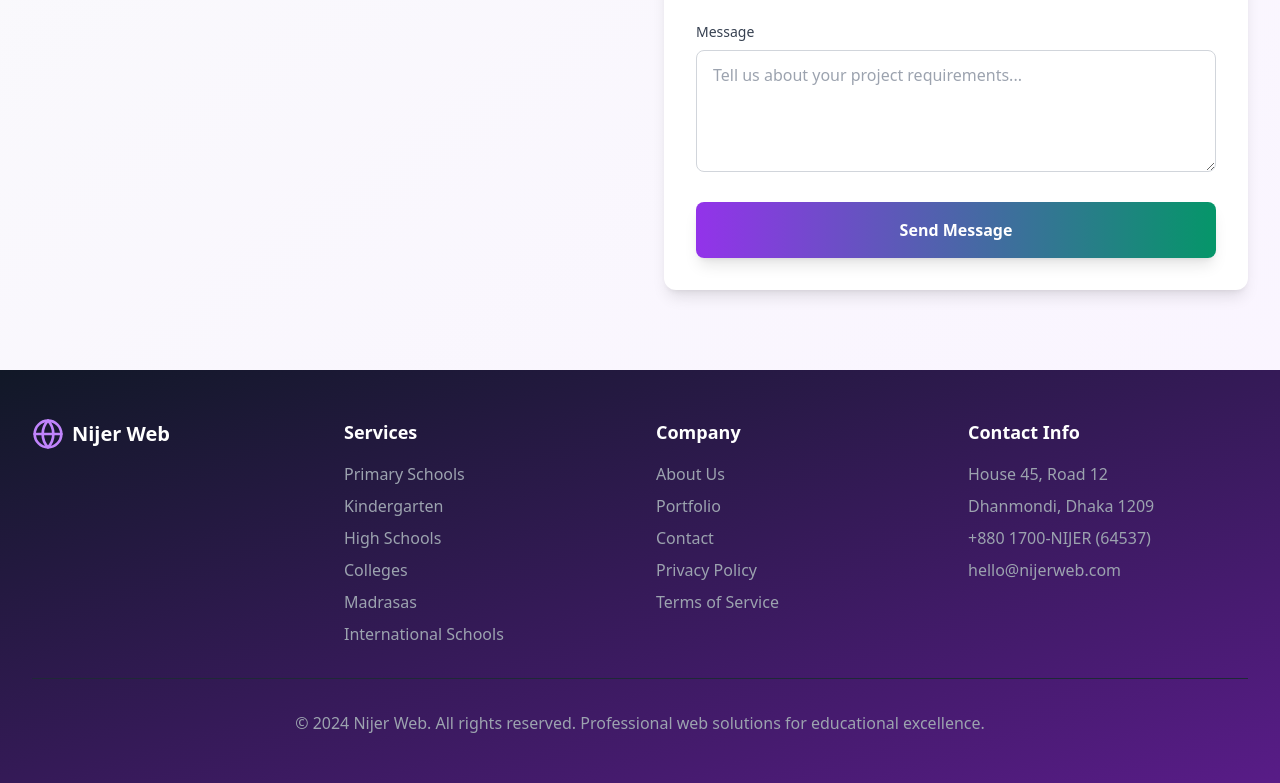
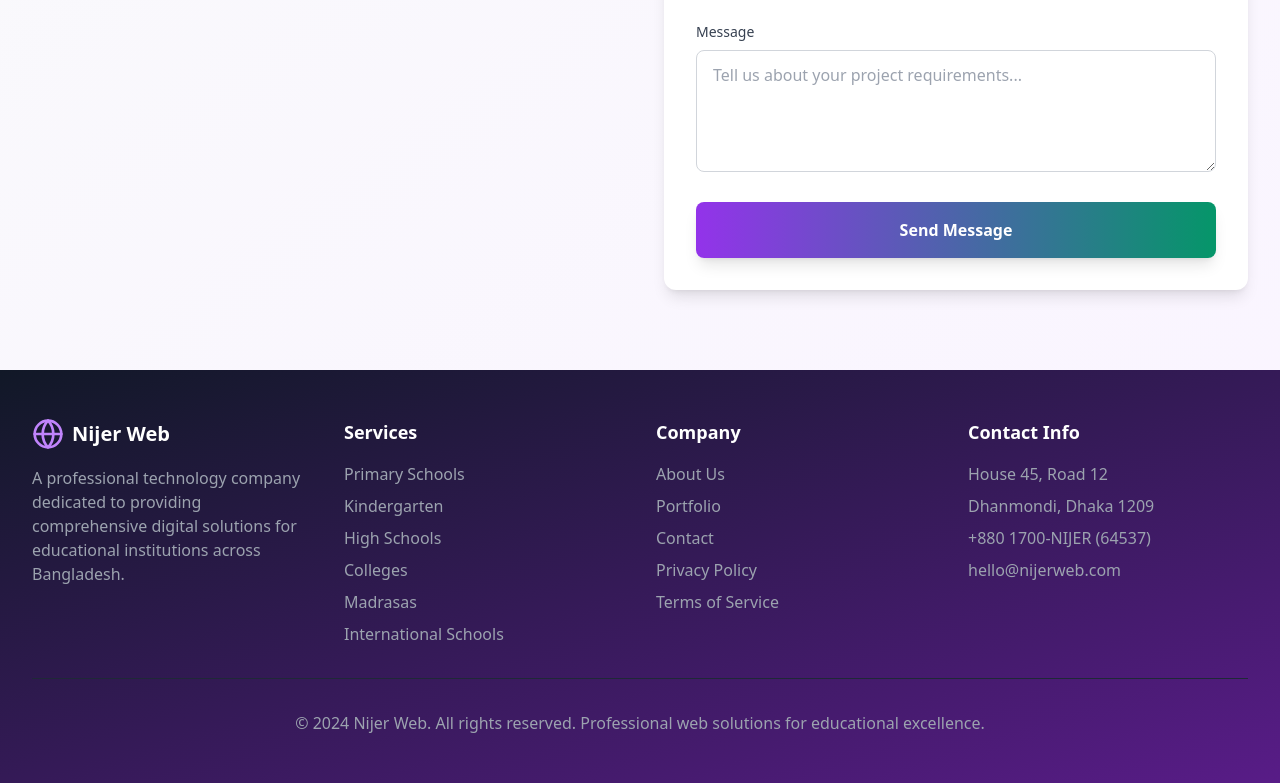
Before and after one commit to nijercart/nijerweb, a React (Vite) app: page / in a window 1280 px wide. Shown: the part 6285-7068 px from the top of the page. Built offline with nearby package versions, Linux system fonts and the light colour scheme.

Commit message:
Updated App.tsx

```diff
--- a/src/App.tsx
+++ b/src/App.tsx
@@ -96,6 +96,7 @@ function App() {
       sendMessage: "Send Message",
 
       // Footer
+      footerDesc: "A professional technology company dedicated to providing comprehensive digital solutions for educational institutions across Bangladesh.",
       company: "Company",
       contactInfo: "Contact Info",
       privacyPolicy: "Privacy Policy",
```
